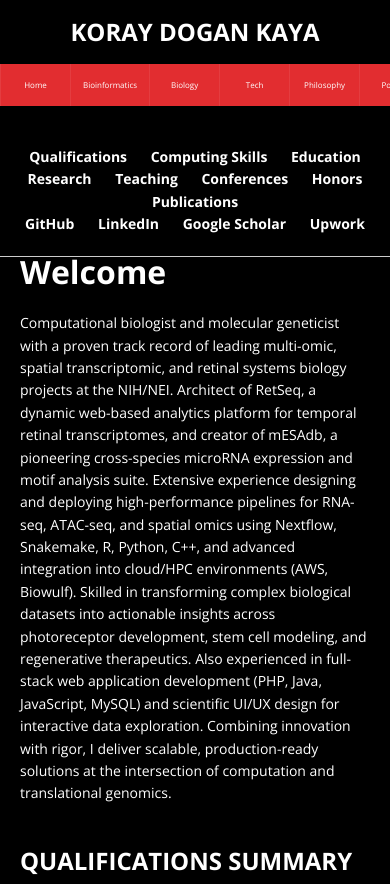
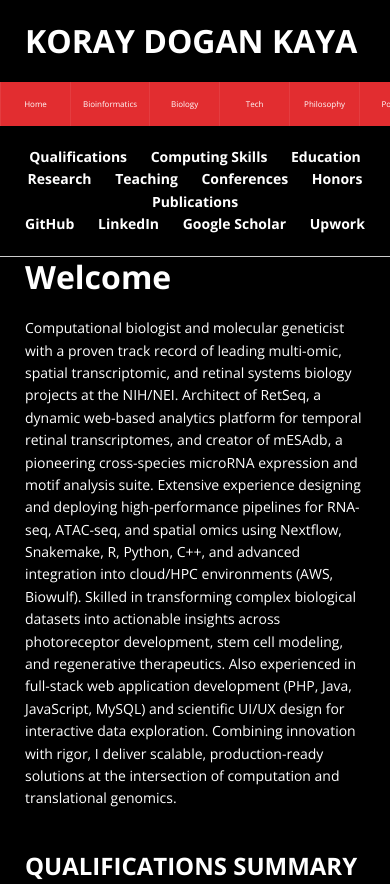
Before and after one commit to koraydogankaya/hugopost, a plain HTML site: page en/index.html in a window 390 px wide. Shown: the top 884 px of the page. Drawn offline with nearby package versions, Linux system fonts and the light colour scheme.

Commit message:
mobile menu fine tune

```diff
--- a/css/style.css
+++ b/css/style.css
@@ -591,10 +591,13 @@ button:not(:-moz-focusring):focus > .menu__btn-title {
 /* Mobil ve dar ekranlar (767px ve altı) */
 @media screen and (max-width: 767px) {
   .menu {
-    border-bottom: 3px solid #e22d30;
+    border-bottom: 5px solid #e22d30;
   }
   .menu__btn {
     display: none !important;
+  }
+   html {
+    scroll-padding-top: 119px; /* sticky-header’ın mobildeki yeni yüksekliği */
   }
 }
 
@@ -835,7 +838,7 @@ button:not(:-moz-focusring):focus > .menu__btn-title {
 }
 
 .toc__menu li li li a {
-	padding-left: 45px;
+	padding-left: 44px;
 }
 
 .toc__menu li li li li a {
@@ -1232,7 +1235,7 @@ textarea {
 
 	.wrapper,
 	.logo {
-		padding: 20px;
+		padding: 25px;
 	}
 
 	.widget {
@@ -1266,7 +1269,8 @@ textarea {
 	}
 
 	.logo {
-		text-align: center;
+		text-align: LEFT;
+		padding: 25;
 	}
 
 	.logo__link {
@@ -1274,8 +1278,8 @@ textarea {
 	}
 
 	.logo__title {
-		font-size: 24px;
-		font-size: 1.5rem;
+		font-size: 32px;
+		font-size: 2rem;
 	}
 
 	.sidebar {
@@ -1459,6 +1463,8 @@ ul.menu__list[style*="transform: scaleY(0)"],
   opacity: 1 !important;
   visibility: visible !important;
   transform: none !important;
+  min-height: 44px !important;   /* bar yüksekliği */
+  height: 44px !important;
 }
 
 .menu__item {
@@ -1467,6 +1473,8 @@ ul.menu__list[style*="transform: scaleY(0)"],
   white-space: nowrap !important;
   list-style: none !important;
   border-left: 1px solid rgba(255, 255, 255, .08) !important;
+  min-height: 44px !important;   /* bar yüksekliği */
+  height: 44px !important;
 }
 
 .menu__link,
@@ -1477,12 +1485,13 @@ ul.menu__list[style*="transform: scaleY(0)"],
   display: flex !important;
   align-items: center !important;
   justify-content: center !important;
-  height: 42px !important;
-  line-height: 42px !important;
+  line-height: 44px !important;
   padding: 0 12px !important;
   color: #fff !important;
   font-size: 14px !important;
   font-weight: 500;
+  min-height: 44px !important;   /* bar yüksekliği */
+  height: 44px !important;
 }
 
 .menu__btn {
```
